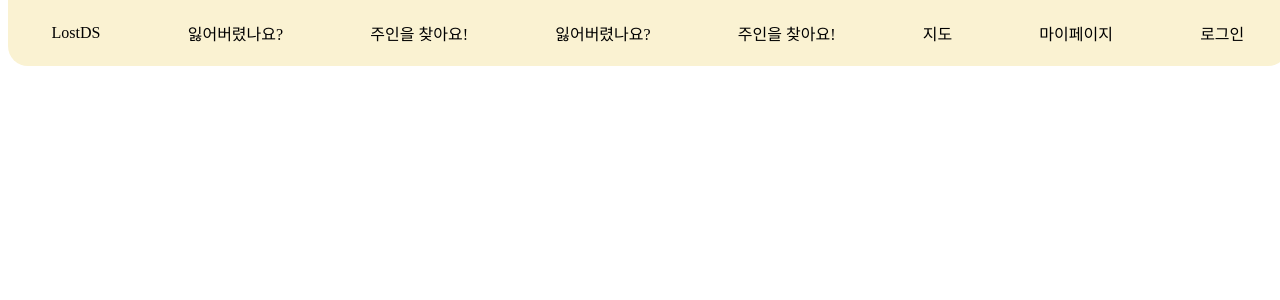
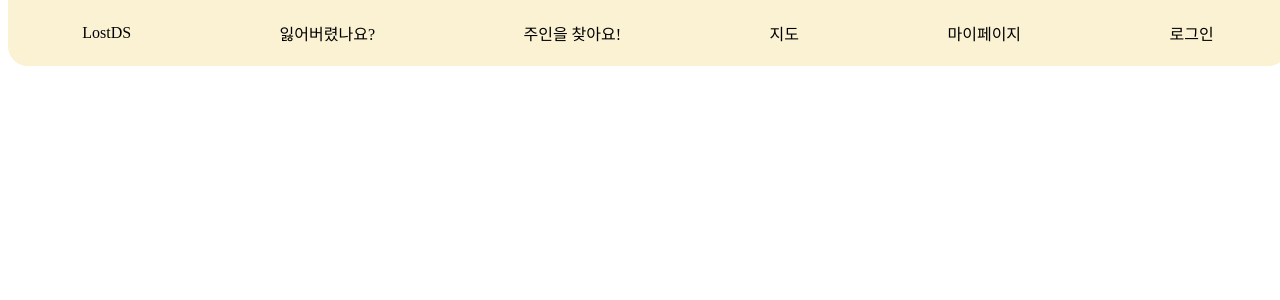
Before and after one commit to 2023-DSWU-Internet-Programming-Project/LostDS, a Django app: template project/main/templates/main/nav.html in a window 1280 px wide. Shown: the top 300 px of the page. Run offline with Django 4.2, Linux system fonts and the light colour scheme; the template is opened without the code that fills it, so the values that code supplies are empty; some web fonts are replaced.

Commit message:
nav바 중복 수정

```diff
--- a/project/main/templates/main/nav.html
+++ b/project/main/templates/main/nav.html
@@ -15,9 +15,6 @@
     <div style="display: flex; flex-direction: column;">
     <navigation class="nav">
         <a href='/' class='main'>LostDS</a>
-
-        <a href="{% url 'find' %}" class='item'>잃어버렸나요?</a>
-        <a href="{% url 'found' %}" class='item'>주인을 찾아요!</a>
 
         <a href="message/ask/" class='item'>잃어버렸나요?</a>
         <a href="message/find/" class='item'>주인을 찾아요!</a>
```
